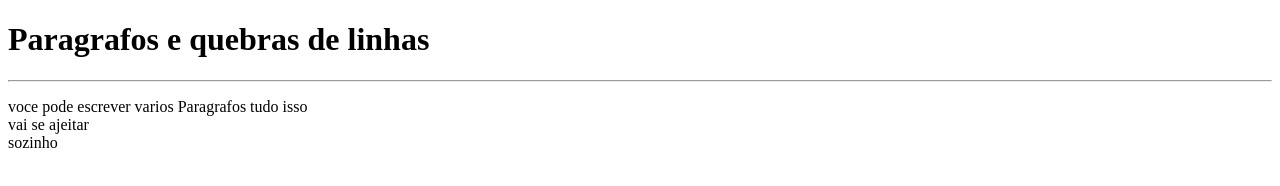
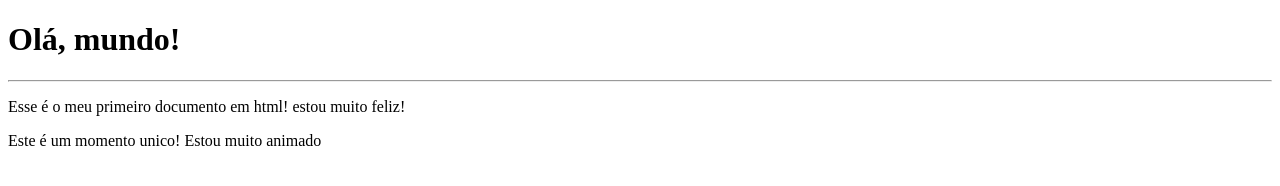
Before and after one commit to rafaeldeje/HTML-CSS-JS, a plain HTML site: page index.html in a window 1280 px wide. Drawn offline with Linux system fonts and the light colour scheme.

Commit message:
Add files via upload

```diff
--- a/index.html
+++ b/index.html
@@ -4,15 +4,14 @@
         <meta charset="UTF-8">
         <meta http-equiv="X-UA-Compatible" content="IE=edge">
         <meta name="viewport" content="width=device-width, initial-scale=1.0">
-    <title>Paragrafos</title>
+        <title>Meu primeiro exercício</title>
     </head>
     <body>
-    <h1>Paragrafos e quebras de linhas</h1>
+        <h1>Olá, mundo!</h1>
         <hr>
-    <p>voce pode escrever varios Paragrafos
-    tudo isso <br>
-    vai se ajeitar <br>
-    sozinho
+        <p>Esse é o meu primeiro documento em html!
+            estou muito feliz!
         </p>
+        <p>Este é um momento unico! Estou muito animado</p>
     </body>
     </html>
```
Lines whose indentation alone changed are shown as unchanged.
